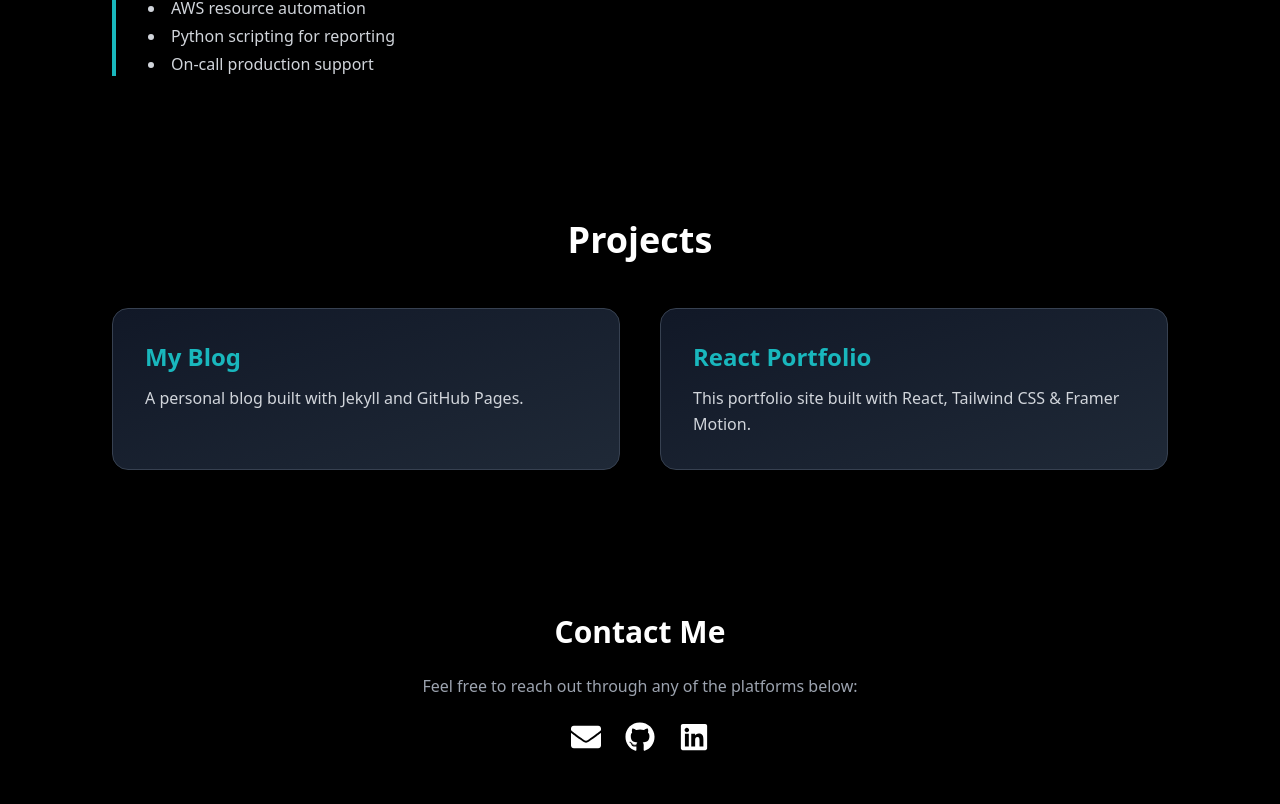
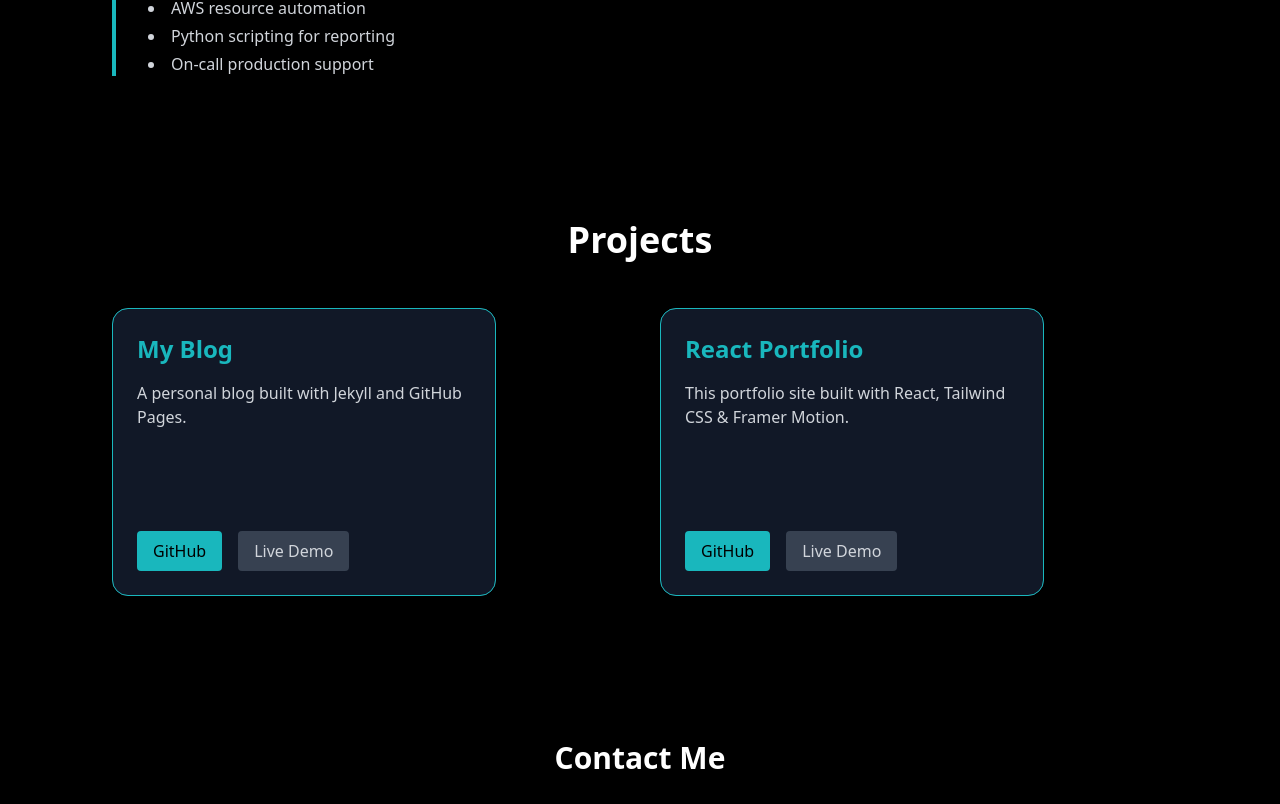
Before and after one commit to srideviblogs/my-portfolio-react, a React (Create React App) app: page / in a window 1280 px wide. Shown: the part 2535-3339 px from the top of the page. Built offline with nearby package versions, Linux system fonts and the light colour scheme.

Commit message:
Update Portfolio.js

```diff
--- a/src/components/Portfolio.js
+++ b/src/components/Portfolio.js
@@ -1,23 +1,35 @@
-import React from "react";
+import React, { useState } from "react";
 import { motion } from "framer-motion";
 
 const projects = [
   {
     title: "My Blog",
     description: "A personal blog built with Jekyll and GitHub Pages.",
-    link: "https://srideviblogs.github.io",
+    image: "https://via.placeholder.com/400x300?text=My+Blog",
+    github: "https://github.com/srideviblogs/my-blog",
+    demo: "https://srideviblogs.github.io",
   },
   {
     title: "React Portfolio",
     description: "This portfolio site built with React, Tailwind CSS & Framer Motion.",
-    link: "https://srideviv.netlify.app",
+    image: "https://via.placeholder.com/400x300?text=React+Portfolio",
+    github: "https://github.com/srideviblogs/my-portfolio-react",
+    demo: "https://srideviv.netlify.app",
   },
 ];
 
 const Portfolio = () => {
+  const [flippedIndex, setFlippedIndex] = useState(null);
+
+  const toggleFlip = (index) => {
+    setFlippedIndex(flippedIndex === index ? null : index);
+  };
+
   return (
-    <section id="portfolio" className="bg-black text-white py-20 px-6 md:px-28">
-      {/* Section Heading */}
+    <section
+      id="portfolio"
+      className="bg-black text-white py-20 px-6 md:px-28"
+    >
       <motion.h2
         className="text-4xl font-bold text-center mb-12"
         initial={{ opacity: 0, y: 20 }}
@@ -28,30 +40,70 @@ const Portfolio = () => {
         Projects
       </motion.h2>
 
-      {/* Projects Grid */}
-      <div className="grid gap-10 md:grid-cols-2">
-        {projects.map((project, idx) => (
-          <motion.a
+      <div className="grid gap-10 md:grid-cols-2 justify-center">
+        {projects.map((project, idx) => {
+          const isFlipped = flippedIndex === idx;
+          return (
+            <motion.div
               key={idx}
-            href={project.link}
-            target="_blank"
-            rel="noopener noreferrer"
-            className="block bg-gradient-to-br from-gray-900 to-gray-800 border border-gray-700 rounded-2xl p-8 shadow-xl hover:shadow-2xl hover:border-tealcustom transition-all duration-300"
-            whileHover={{ scale: 1.03 }}
-            whileTap={{ scale: 0.97 }}
+              className="relative w-full max-w-sm h-72 cursor-pointer perspective"
               initial={{ opacity: 0, y: 40 }}
               whileInView={{ opacity: 1, y: 0 }}
               viewport={{ once: true }}
               transition={{ delay: idx * 0.2, duration: 0.6 }}
+              onClick={() => toggleFlip(idx)}
             >
-            <h3 className="text-2xl font-semibold text-tealcustom mb-3">
+              {/* Card inner container for flip */}
+              <div
+                className={`relative w-full h-full duration-700 transform-style-preserve-3d ${
+                  isFlipped ? "rotate-y-180" : ""
+                }`}
+              >
+                {/* Front side */}
+                <div className="absolute inset-0 rounded-2xl overflow-hidden shadow-xl bg-gradient-to-br from-gray-900 to-gray-800 border border-gray-700 backface-hidden flex flex-col justify-end">
+                  <img
+                    src={project.image}
+                    alt={project.title}
+                    className="w-full h-48 object-cover"
+                  />
+                  <div className="p-4 bg-black bg-opacity-60">
+                    <h3 className="text-tealcustom text-xl font-semibold">
                       {project.title}
                     </h3>
-            <p className="text-gray-300 leading-relaxed">
-              {project.description}
-            </p>
-          </motion.a>
-        ))}
+                  </div>
+                </div>
+
+                {/* Back side */}
+                <div className="absolute inset-0 rounded-2xl bg-gray-900 border border-tealcustom p-6 flex flex-col justify-between text-gray-300 rotate-y-180 backface-hidden">
+                  <div>
+                    <h3 className="text-tealcustom text-2xl font-semibold mb-4">
+                      {project.title}
+                    </h3>
+                    <p className="mb-6">{project.description}</p>
+                  </div>
+                  <div className="flex gap-4">
+                    <a
+                      href={project.github}
+                      target="_blank"
+                      rel="noopener noreferrer"
+                      className="bg-tealcustom text-black px-4 py-2 rounded hover:bg-teal-600 transition"
+                    >
+                      GitHub
+                    </a>
+                    <a
+                      href={project.demo}
+                      target="_blank"
+                      rel="noopener noreferrer"
+                      className="bg-gray-700 px-4 py-2 rounded hover:bg-gray-600 transition"
+                    >
+                      Live Demo
+                    </a>
+                  </div>
+                </div>
+              </div>
+            </motion.div>
+          );
+        })}
       </div>
     </section>
   );
```
Lines whose indentation alone changed are shown as unchanged.
